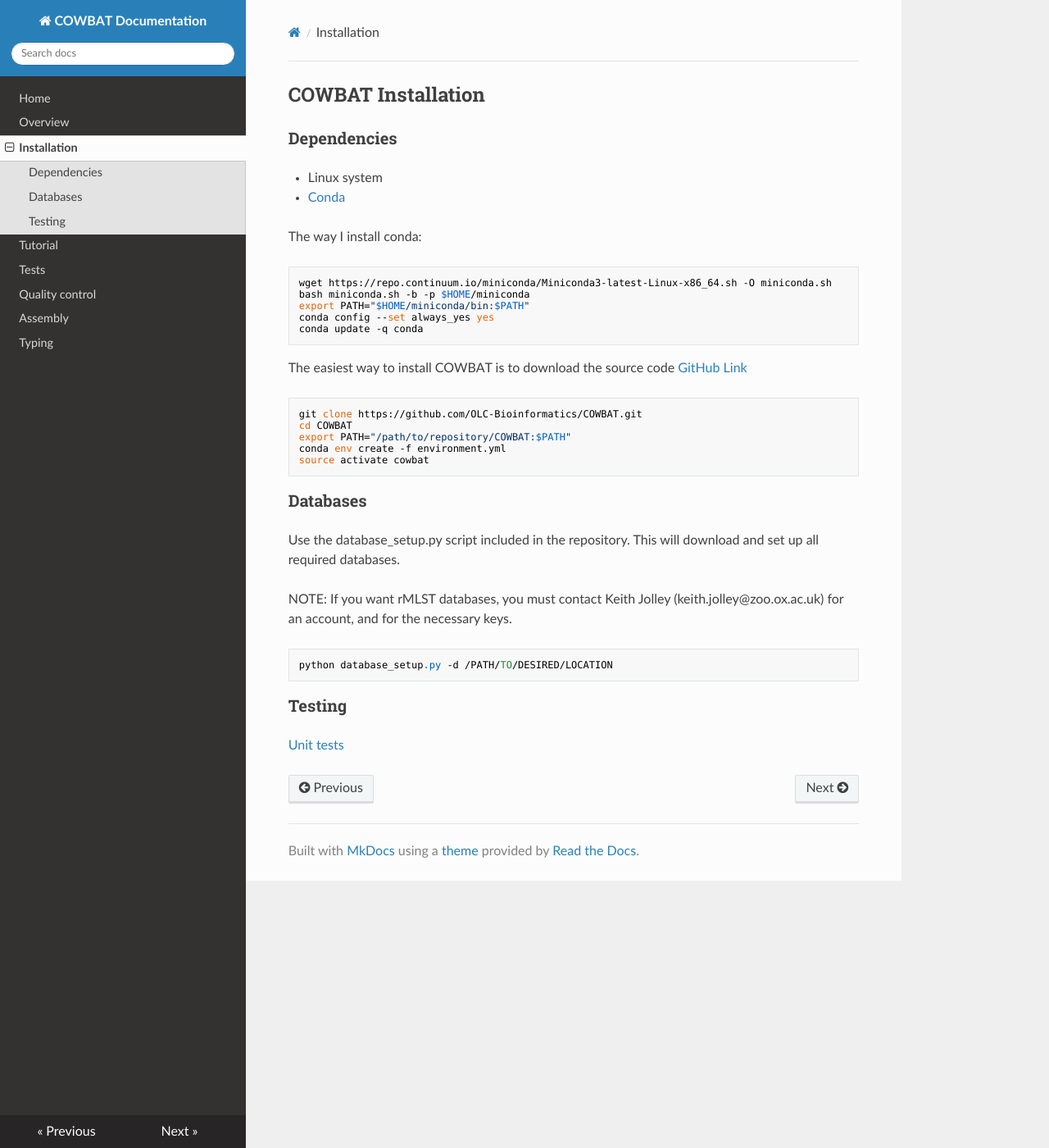
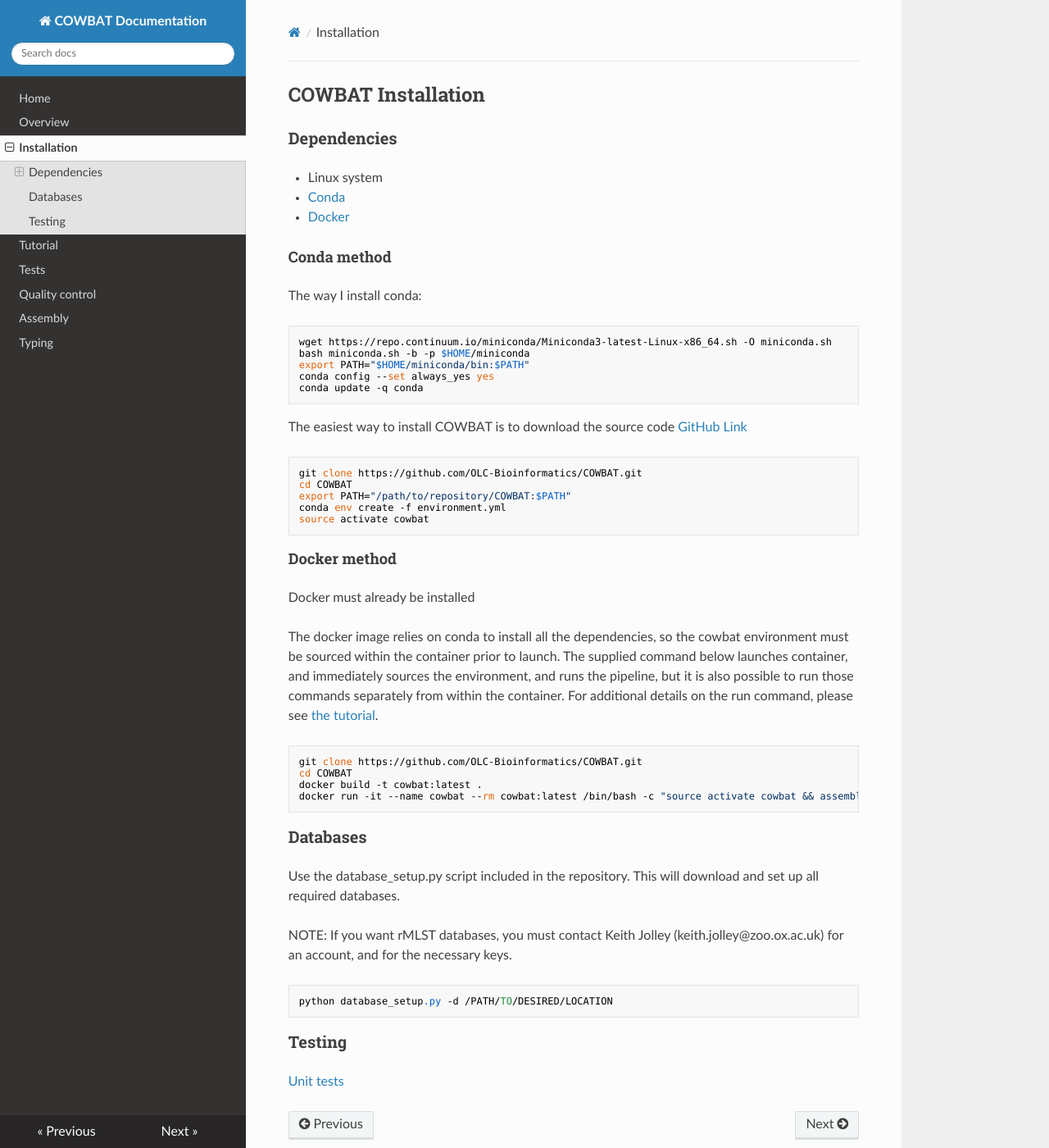
Before and after one commit to OLC-Bioinformatics/COWBAT, an MkDocs documentation site: the page built from docs/installation.md, in a window 1280 px wide and 1400 px high. Shown: the whole window at 82% size. Built offline with MkDocs 1.6.1, drawn with Linux system fonts in a browser that asks for light colours; nearby versions of some CDN libraries; old or Windows-style settings are respelled for this version of MkDocs.

Commit message:
Updates to documentation

````diff
--- a/assembly_pipeline.py
+++ b/assembly_pipeline.py
@@ -122,7 +122,7 @@
 
     def fastq_validate(self):
         """
-
+        Attempt to detect and fix issues with the FASTQ files
         """
         self.qualityobject.validate_fastq()
         metadataprinter.MetadataPrinter(self)
--- a/docs/installation.md
+++ b/docs/installation.md
@@ -4,6 +4,9 @@
 
 * Linux system
 * [Conda](https://conda.io/docs/user-guide/install/linux.html)
+* [Docker](https://www.docker.com/)
+
+#### Conda method
 
 The way I install conda:
 
@@ -25,6 +28,22 @@
 source activate cowbat
 ```
 
+#### Docker method
+
+Docker must already be installed
+
+The docker image relies on conda to install all the dependencies, so the cowbat environment must be sourced within
+the container prior to launch. The supplied command below launches container, and immediately sources the environment, and runs the
+pipeline, but it is also possible to run those commands separately from within the container. For additional details on the run
+command, please see [the tutorial](tutorial.md).
+
+```
+git clone https://github.com/OLC-Bioinformatics/COWBAT.git
+cd COWBAT
+docker build -t cowbat:latest .
+docker run -it --name cowbat --rm cowbat:latest /bin/bash -c "source activate cowbat && assembly_pipeline.py /path/to/sequence -r /path/to/database"
+```
+
 ### Databases
 
 Use the database_setup.py script included in the repository. This will download and set up all required databases.
````
Also changed, not shown: docs/tutorial.md (+11 -7 lines).
